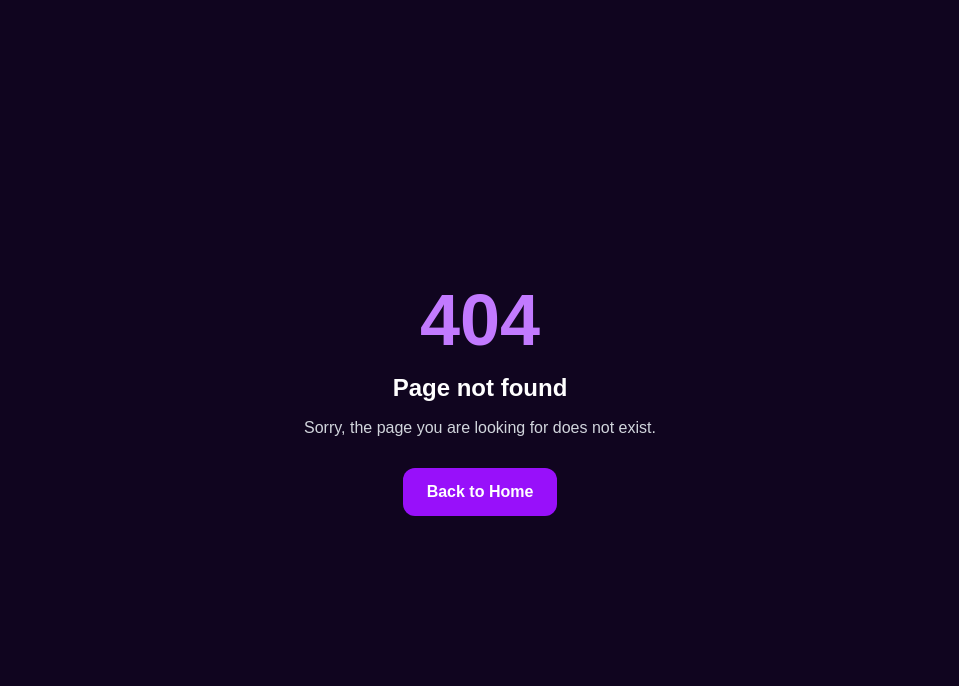
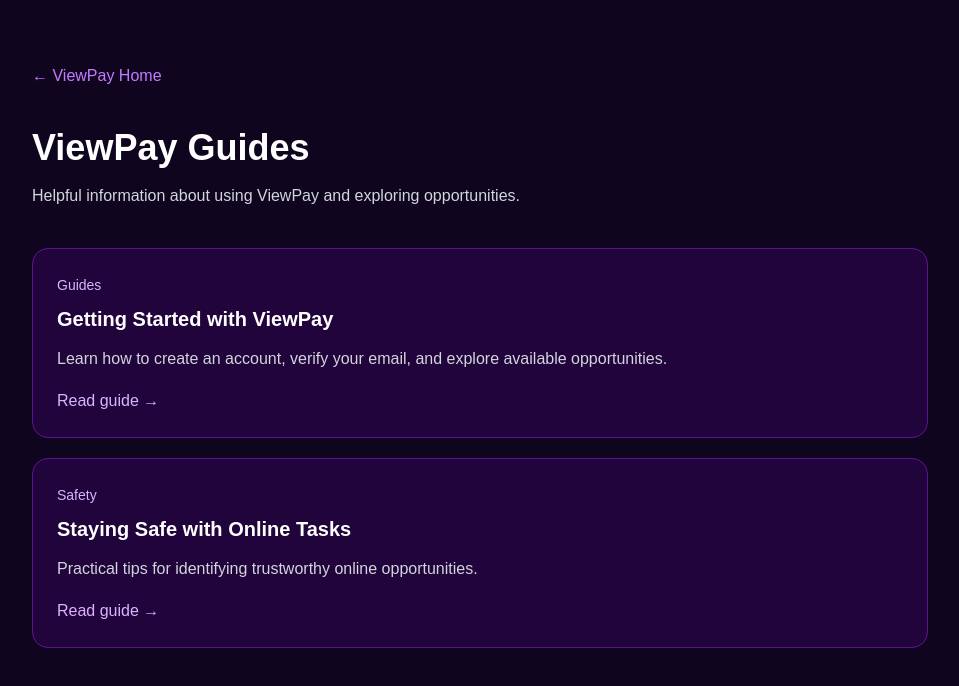
Before and after one commit to mwendaemmanuel212-lang/VIEW-PAY, a Next.js app: page /articles in a window 1280 px wide. Before the commit this address had no page. Shown: the top 686 px of the page, without its empty margins (160-1119 px from the left). Built offline with nearby package versions, Linux system fonts and the light colour scheme.

Commit message:
Create ArticlesPage component to display articles
This file implements the ArticlesPage component, which displays a list of articles with links and descriptions.

```diff
--- /dev/null
+++ b/src/app/articles/page.tsx
@@ -0,0 +1,40 @@
+
+import Link from "next/link";
+import { articles } from "@/lib/articles";
+
+export default function ArticlesPage() {
+  return (
+    <main className="min-h-screen bg-[#10051f] px-6 py-16 text-white">
+      <div className="mx-auto max-w-4xl">
+        <Link href="/" className="text-purple-400">← ViewPay Home</Link>
+        <h1 className="mt-10 text-4xl font-bold">ViewPay Guides</h1>
+        <p className="mt-4 text-gray-300">
+          Helpful information about using ViewPay and exploring opportunities.
+        </p>
+
+        <div className="mt-10 grid gap-5">
+          {articles.map((article) => (
+            <Link
+              key={article.slug}
+              href={`/articles/${article.slug}`}
+              className="rounded-2xl border border-purple-900 bg-purple-950/40 p-6 transition hover:border-purple-500"
+            >
+              <span className="text-sm text-purple-300">
+                {article.category}
+              </span>
+              <h2 className="mt-2 text-xl font-semibold">
+                {article.title}
+              </h2>
+              <p className="mt-3 leading-7 text-gray-300">
+                {article.description}
+              </p>
+              <span className="mt-4 inline-block text-purple-300">
+                Read guide →
+              </span>
+            </Link>
+          ))}
+        </div>
+      </div>
+    </main>
+  );
+}
```
